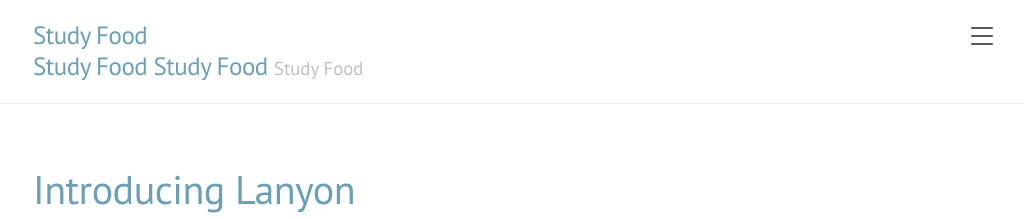
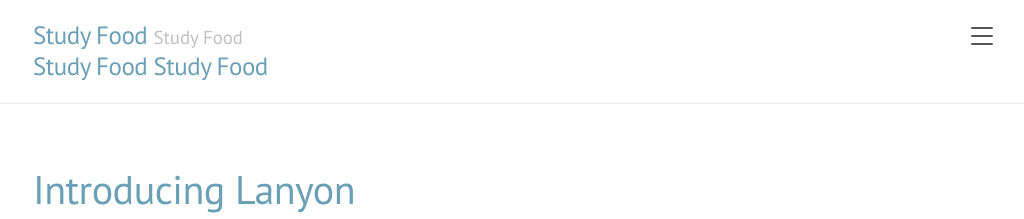
Before and after one commit to studyfood/p, a Jekyll site: the page built from index.html, in a window 1280 px wide. Shown: the top 219 px of the page, without its empty margins (247-1271 px from the left). Built offline with Jekyll 4.4.1, drawn with Linux system fonts in a browser that asks for light colours; the list of posts is cut into pages by our own code.

Commit message:
Update default.html

```diff
--- a/_layouts/default.html
+++ b/_layouts/default.html
@@ -5,18 +5,14 @@
 
   <body class="theme-base-0d layout-reverse">
 
-    {% include sidebar.html %}
-
-    <!-- Wrap is the content to shift when toggling the sidebar. We wrap the
-         content to avoid any CSS collisions with our real content. -->
     <div class="wrap">
       <div class="masthead">
         <div class="container">
           <h3 class="masthead-title">
-            <a href="{{ site.baseurl }}/" title="Home">{{ site.title }}</a><br>
+            <a href="{{ site.baseurl }}/" title="Home">{{ site.title }}</a>
+            <small>{{ site.tagline }}</small><br>
+            <a href="{{ site.baseurl }}/about.md" title="About">{{ site.title }}</a>
             <a href="{{ site.baseurl }}/" title="About">{{ site.title }}</a>
-            <a href="{{ site.baseurl }}/" title="About">{{ site.title }}</a>
-            <small>{{ site.tagline }}</small>
           </h3>
         </div>
       </div>
```
